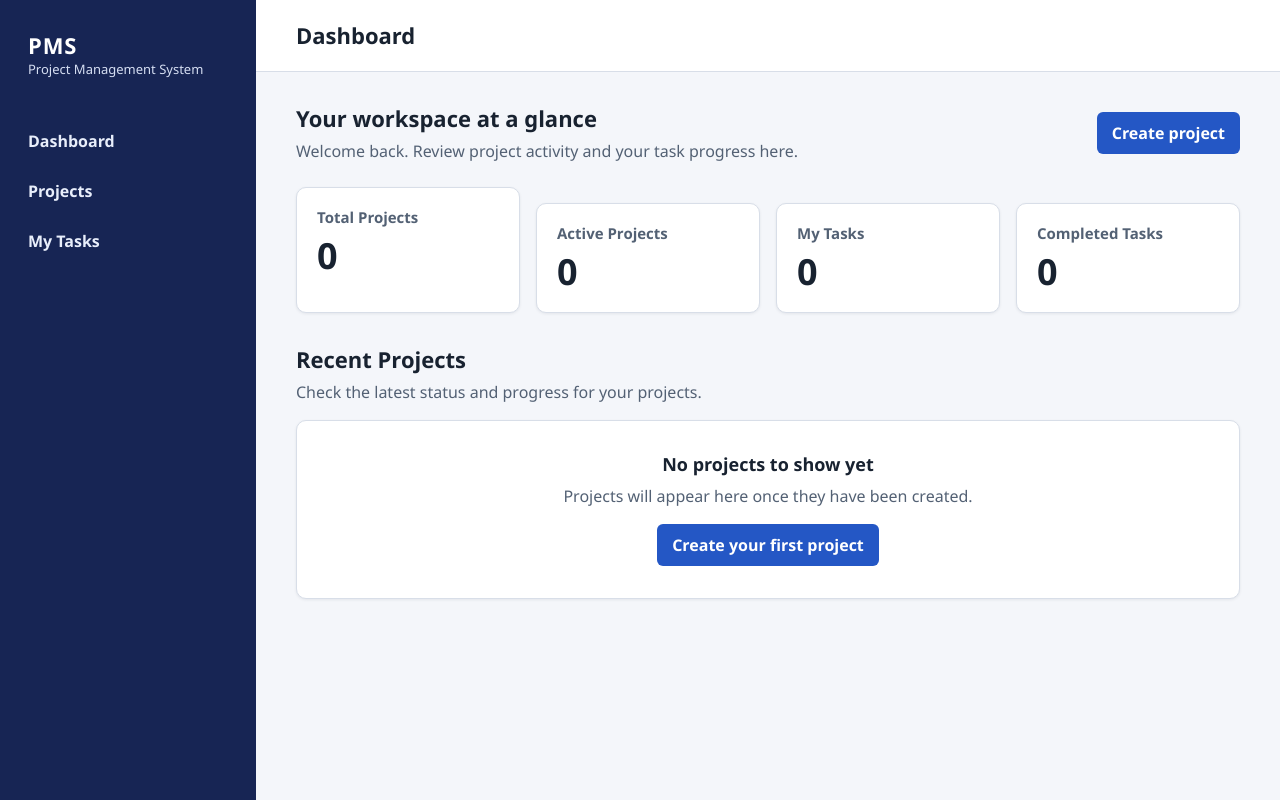
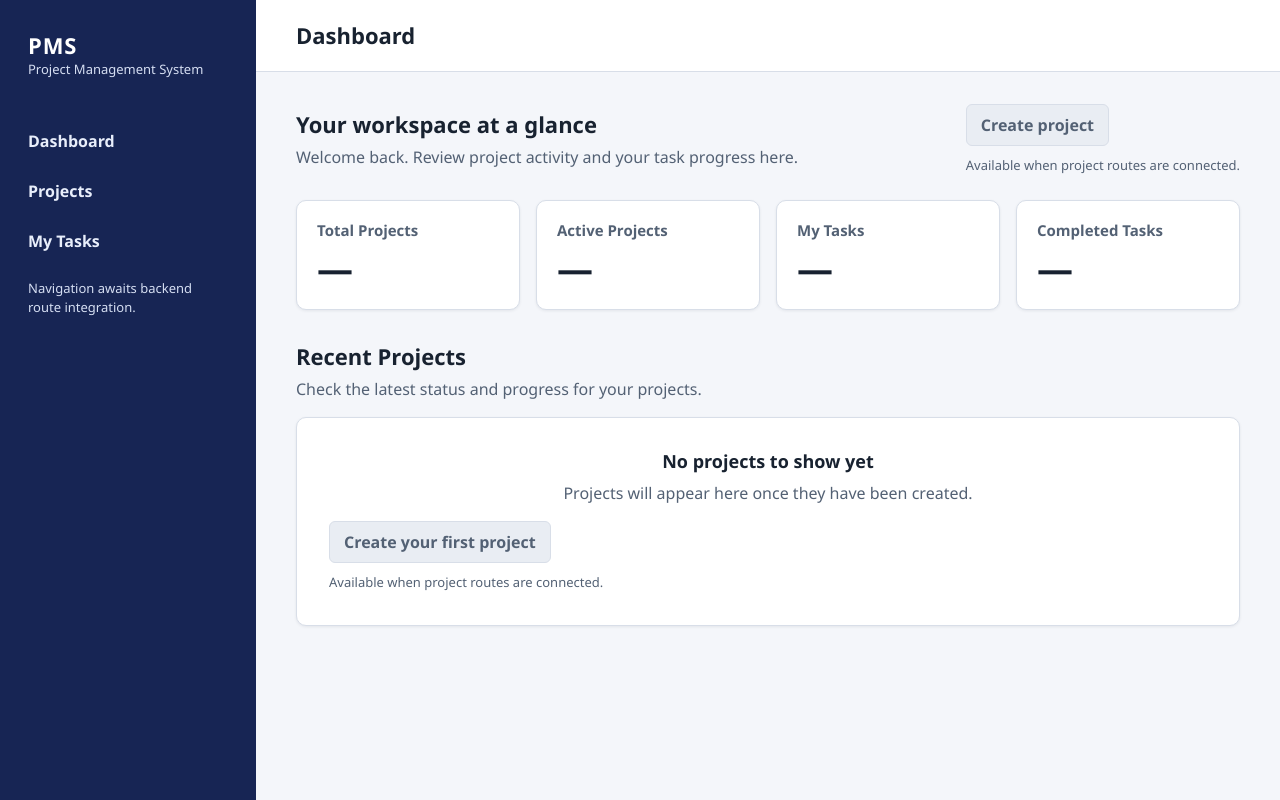
Before and after one commit to Project-Management-System-SE/Project-Management-System-SE, a Django app: template templates/dashboard.html in a window 1280 px wide. Run offline with Django 3.2, Linux system fonts and the light colour scheme; the template is opened without the code that fills it, so the values that code supplies are empty.

Commit message:
sprint-1(SCRUM-8): refine frontend foundation

```diff
--- a/static/css/style.css
+++ b/static/css/style.css
@@ -236,10 +232,6 @@ p {
     box-shadow: var(--shadow-subtle);
 }
 
-.card + .card {
-    margin-top: 1rem;
-}
-
 .button,
 button,
 input[type="button"],
@@ -607,22 +597,30 @@ textarea::placeholder {
     align-items: center;
     flex-wrap: wrap;
     gap: 0.75rem;
+    margin-top: 1.5rem;
+}
+
+.integration-note {
+    display: block;
+    margin: 0.375rem 0 0;
+    color: var(--color-muted);
+    font-size: 0.8125rem;
+}
+
+.pending-action {
+    display: grid;
+    justify-items: start;
+    gap: 0.25rem;
+}
+
+.navigation-note {
+    margin: 1rem 0 0;
+    padding: 0 0.75rem;
+    color: #d5def2;
+    font-size: 0.8125rem;
 }
 
 @media (max-width: 48rem) {
-    .dashboard-summary-grid {
-        grid-template-columns: repeat(2, minmax(0, 1fr));
-    }
-
-    .projects-list {
-        grid-template-columns: minmax(0, 1fr);
-    }
-
-    .dashboard-project-card {
-        grid-template-columns: minmax(0, 1fr);
-        gap: 0.875rem;
-    }
-
     .app-shell {
         flex-direction: column;
     }
--- a/templates/base.html
+++ b/templates/base.html
@@ -13,17 +13,18 @@
 
     <div class="app-shell">
         <aside class="sidebar" aria-label="Application sidebar">
-            <a class="brand" href="#dashboard">
+            <div class="brand">
                 <span class="brand-name">PMS</span>
                 <span class="brand-description">Project Management System</span>
-            </a>
+            </div>
 
             <nav class="primary-navigation" aria-label="Primary navigation">
                 <ul>
-                    <li><a href="#dashboard">Dashboard</a></li>
-                    <li><a href="#projects">Projects</a></li>
-                    <li><a href="#my-tasks">My Tasks</a></li>
+                    <li><span class="navigation-item" aria-disabled="true">Dashboard</span></li>
+                    <li><span class="navigation-item" aria-disabled="true">Projects</span></li>
+                    <li><span class="navigation-item" aria-disabled="true">My Tasks</span></li>
                 </ul>
+                <p class="navigation-note">Navigation awaits backend route integration.</p>
             </nav>
         </aside>
 
--- a/templates/dashboard.html
+++ b/templates/dashboard.html
@@ -12,25 +12,36 @@
         <h2 id="dashboard-intro-title">Your workspace at a glance</h2>
         <p>Welcome back. Review project activity and your task progress here.</p>
     </div>
-    <a class="button" href="#create-project">Create project</a>
+    <div class="pending-action">
+        <button class="button" type="button" disabled aria-describedby="dashboard-create-project-note">Create project</button>
+        <small class="integration-note" id="dashboard-create-project-note">Available when project routes are connected.</small>
+    </div>
 </section>
 
 <section class="dashboard-summary-grid" aria-label="Project and task summary">
     <article class="card dashboard-summary-card">
         <h2 class="summary-label">Total Projects</h2>
-        <p class="summary-value">{{ total_projects|default:"0" }}</p>
+        <p class="summary-value">
+            {% if total_projects == 0 %}0{% elif total_projects %}{{ total_projects }}{% else %}<span aria-label="Not available until backend data is connected">—</span>{% endif %}
+        </p>
     </article>
     <article class="card dashboard-summary-card">
         <h2 class="summary-label">Active Projects</h2>
-        <p class="summary-value">{{ active_projects|default:"0" }}</p>
+        <p class="summary-value">
+            {% if active_projects == 0 %}0{% elif active_projects %}{{ active_projects }}{% else %}<span aria-label="Not available until backend data is connected">—</span>{% endif %}
+        </p>
     </article>
     <article class="card dashboard-summary-card">
         <h2 class="summary-label">My Tasks</h2>
-        <p class="summary-value">{{ my_tasks|default:"0" }}</p>
+        <p class="summary-value">
+            {% if my_tasks == 0 %}0{% elif my_tasks %}{{ my_tasks }}{% else %}<span aria-label="Not available until backend data is connected">—</span>{% endif %}
+        </p>
     </article>
     <article class="card dashboard-summary-card">
         <h2 class="summary-label">Completed Tasks</h2>
-        <p class="summary-value">{{ completed_tasks|default:"0" }}</p>
+        <p class="summary-value">
+            {% if completed_tasks == 0 %}0{% elif completed_tasks %}{{ completed_tasks }}{% else %}<span aria-label="Not available until backend data is connected">—</span>{% endif %}
+        </p>
     </article>
 </section>
 
@@ -52,12 +63,16 @@
             </div>
             <div class="project-progress">
                 <span>Progress</span>
+                {% if project.progress or project.progress == 0 %}
                 <progress
                     max="100"
-                    value="{{ project.progress|default:0 }}"
+                    value="{{ project.progress }}"
                     aria-label="Progress for {{ project.name }}"
-                >{{ project.progress|default:0 }}%</progress>
-                <span>{{ project.progress|default:0 }}%</span>
+                >{{ project.progress }}%</progress>
+                <span>{{ project.progress }}%</span>
+                {% else %}
+                <span class="progress-unavailable" aria-label="Progress unavailable until backend data is connected">—</span>
+                {% endif %}
             </div>
             <p class="project-due-date">
                 <span class="project-detail-label">Due date:</span>
@@ -70,7 +85,10 @@
     <div class="card dashboard-empty-state">
         <h3>No projects to show yet</h3>
         <p>Projects will appear here once they have been created.</p>
-        <a class="button" href="#create-project">Create your first project</a>
+        <div class="pending-action">
+            <button class="button" type="button" disabled aria-describedby="dashboard-empty-create-note">Create your first project</button>
+            <small class="integration-note" id="dashboard-empty-create-note">Available when project routes are connected.</small>
+        </div>
     </div>
     {% endif %}
 </section>
```
Also changed, not shown: other parts of static/css/style.css (+38 -28 lines), templates/project_form.html (+8 -7 lines), templates/projects.html (+15 -5 lines).
